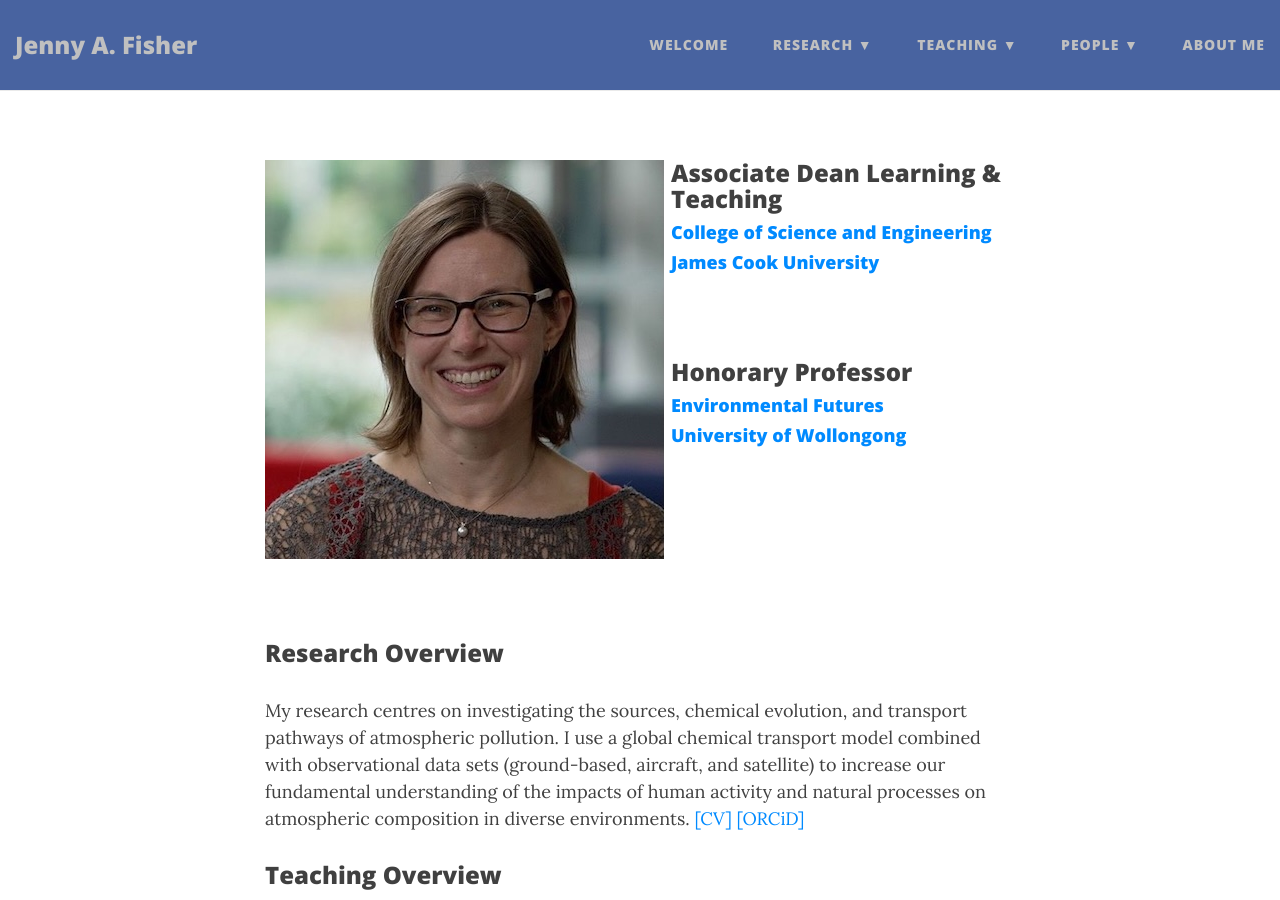
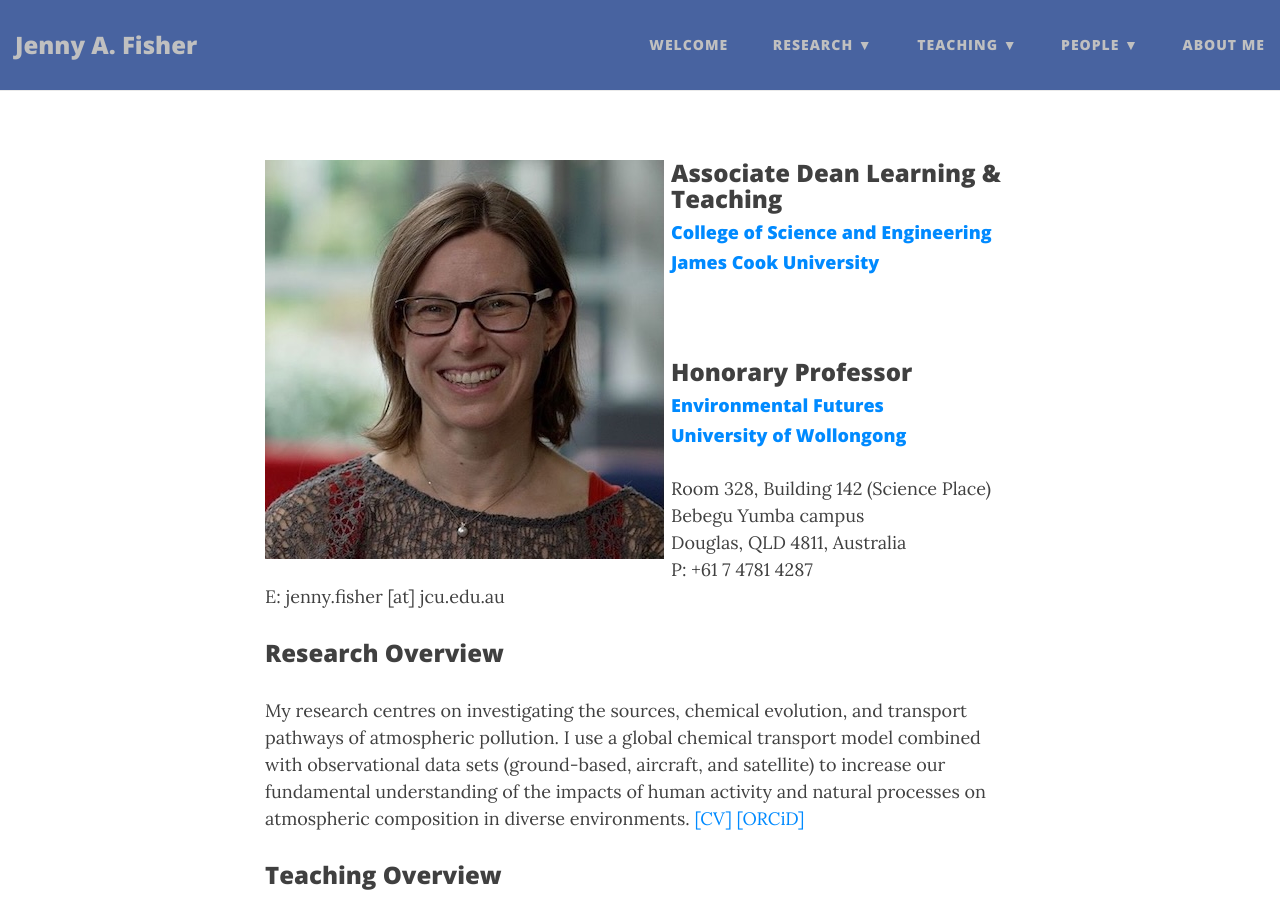
Before and after one commit to jennyfisher/jennyfisher.github.io, a Jekyll site: the page built from index.md, in a window 1280 px wide and 900 px high. Built offline with Jekyll 4.4.1, drawn with Linux system fonts in a browser that asks for light colours; nearby versions of some CDN libraries.

Commit message:
Update index.md

```diff
--- a/index.md
+++ b/index.md
@@ -14,11 +14,11 @@ use-site-title: true
 #### [Environmental Futures](https://www.uow.edu.au/science-medicine-health/research/environmental-futures/)<br />
 #### [University of Wollongong](https://www.uow.edu.au/)
 
-<br><!--Room G19, Building 41, Northfields Avenue  -->
-<br><!--Wollongong, NSW 2522, Australia  -->
-<br><!--P: +61 2 4221 5484  -->
-<br><!--E: jennyf [at] uow.edu.au -->
-<br>
+Room 328, Building 142 (Science Place)
+<br>Bebegu Yumba campus
+<br>Douglas, QLD 4811, Australia
+<br>P: +61 7 4781 4287
+<br>E: jenny.fisher [at] jcu.edu.au
 
 ### Research Overview
 My research centres on investigating the sources, chemical evolution, and transport pathways of atmospheric pollution. I use a global chemical transport model combined with observational data sets (ground-based, aircraft, and satellite) to increase our fundamental understanding of the impacts of human activity and natural processes on atmospheric composition in diverse environments. [[CV]](pdfs/CV_web.pdf) [[ORCiD]](http://orcid.org/0000-0002-2921-1691)
```
